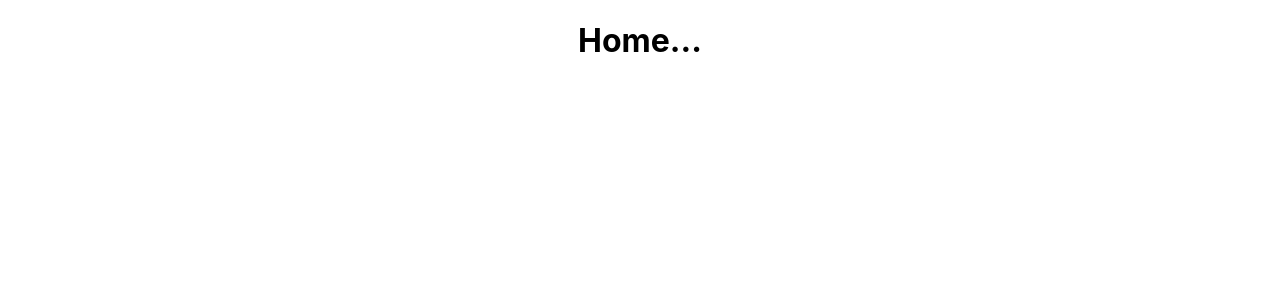
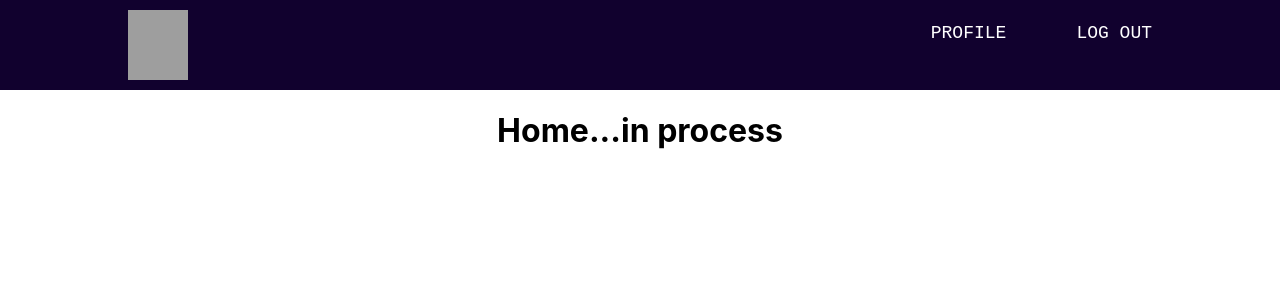
Before and after one commit to ZulyVargas/TASKAPP-FRONTEND, a React (Create React App) app: page /home in a window 1280 px wide. Shown: the top 300 px of the page. Built offline with nearby package versions, Linux system fonts and the light colour scheme; grey boxes are pictures that could not be loaded.

Commit message:
(3) in process. NavBar styles and context for auth(token).

```diff
--- a/src/App.js
+++ b/src/App.js
@@ -3,9 +3,12 @@ import {React} from 'react'
 import {Routes, Route} from 'react-router-dom'
 import LoginView from './components/views/LoginView';
 import Home from './components/views/Home'
+import AuthContextProvider from './contexts/DataContext';
 
 function App() {
   return (
+
+    <AuthContextProvider>
       <div className="App">
         <Routes>
           <Route path = '/' element = {<LoginView/>} />
@@ -13,6 +16,7 @@ function App() {
           <Route path = '/home' element = {<Home/>} />
         </Routes>
       </div>
+    </AuthContextProvider>
   );
 }
 
--- /dev/null
+++ b/src/components/NavBar.js
@@ -0,0 +1,25 @@
+import React from 'react';
+import { useNavigate } from 'react-router-dom';
+import '../styles/NavBar.scss'
+
+function NavBar(props){
+    const logo = 'https://cdn-icons-png.flaticon.com/512/1428/1428724.png';
+    const navigate = useNavigate();
+    return(
+        <header>
+            <div className="container">
+                <h1 className="logo"></h1>
+
+                <img src={logo} alt="Logo Task App" className="logo" width="60" height="70"/>
+                <nav>
+                    <ul>
+                    <li><a href="#">Profile</a></li>
+                    <li><a href="#" onClick={navigate('/login')} >Log Out</a></li>
+                    </ul>
+                </nav>
+            </div>
+        </header>
+    )
+}
+
+export default NavBar;
--- a/src/components/views/Home.js
+++ b/src/components/views/Home.js
@@ -1,12 +1,21 @@
-import React from 'react';
+import React, { useEffect, useState, useContext } from 'react';
+import NavBar from '../NavBar';
+import UseFetchGET from '../../utils/useFetchGET';
+import { AuthContext } from '../../contexts/DataContext';
+
 
 function Home() {
 
+    const {tokenUser, setUserToken} = useContext(AuthContext);
+    const [inHome, setInHome] = useState({inHome:true});
+    const url = 'http://localhost:8080/v1/auth';
 
     return (
-        <h1>Home...</h1>
+        <div>
+            <NavBar />
+            <h1>Home...in process</h1>
+        </div>
     )
-
 }
 
 
--- a/src/components/views/LoginView.js
+++ b/src/components/views/LoginView.js
@@ -1,9 +1,11 @@
-import React, { useEffect, useState} from 'react';
+import React, { useEffect, useState, useContext} from 'react';
 import '../../styles/Login.scss'
 import {Grid, Paper, Container, Avatar,TextField, Link, Alert} from '@mui/material'
 import Button from '../Button';
 import UseFetchPOST from '../../utils/useFetchPOST';
 import { useNavigate } from 'react-router-dom';
+import { AuthContext } from '../../contexts/DataContext';
+
 
 function LoginView() {
     const navigate = useNavigate();
@@ -12,12 +14,14 @@ function LoginView() {
     const [submit, setSubmit] = useState({submit : false});
     const [auth, setAuth] = useState({auth : false});
     const [error, setError] = useState({error : false});
+    const {token, setUserToken }= useContext(AuthContext);
 
     const url = 'http://localhost:8080/v1/auth';
 
-    const loginSuccess = () =>{
+    const loginSuccess = async (tk) =>{
         setAuth({auth : true});
-        navigate('/home')
+        setUserToken(tk);
+        navigate('/home');
     }
 
     useEffect(() =>{
@@ -25,13 +29,16 @@ function LoginView() {
         try {
             if (submit.submit){
                 UseFetchPOST(request)
-                .then(res => (res.data.hasOwnProperty('token') ? loginSuccess() : setError({error:true})));
+                .then(res => (res.data.hasOwnProperty('token') ? loginSuccess(res.data.token) : setError({error:true})));
+
             }
         } catch(e){
             console.log(e);
             setError(true);
+            setAuth({auth : false});
         }
     },[submit]);
+
 
 
     return (
@@ -51,7 +58,6 @@ function LoginView() {
                             fullWidth required  />
                     </form>
                     <Button id="login" content='Log in' type='submit' onClick={ () => {
-                            console.log('click');
                             setSubmit({submit : true})}} ></Button><br></br>
                     <Link href='#' id="forgotPasswd" >Forgot Password?</Link><br></br>
                     <Link href='#' id="newAccount" >Create new account! </Link>
--- /dev/null
+++ b/src/contexts/DataContext.js
@@ -0,0 +1,24 @@
+import React, { createContext, useState } from "react";
+
+export const AuthContext = createContext(null);
+
+const AuthContextProvider = (props) => {
+
+    const [tokenUser, setToken ] = useState({tokenUser:''});
+
+    const setUserToken = (token) => {
+        setToken({tokenUser: token});
+    }
+
+    return (
+        <AuthContext.Provider value = {{
+            tokenUser,
+            setUserToken
+        }}>
+            {props.children}
+        </AuthContext.Provider>
+
+    )
+}
+
+export default AuthContextProvider;
--- /dev/null
+++ b/src/styles/NavBar.scss
@@ -0,0 +1,72 @@
+@use './base.scss';
+
+
+.container {
+  margin: 0;
+  background: white;
+  font-family: monospace, sans-serif;
+  font-weight: 300;
+}
+
+.container {
+  width: 80%;
+  margin: 0 auto;
+}
+
+header {
+  background: base.$main-color;
+}
+
+header::after {
+  content: "";
+  display: table;
+  clear: both;
+}
+
+.logo {
+  float: left;
+  padding: 10px 0;
+}
+
+nav {
+  float: right;
+}
+
+nav ul {
+  margin: 0;
+  padding: 0;
+  list-style: none;
+}
+
+nav li {
+  display: inline-block;
+  margin-left: 70px;
+  padding-top: 23px;
+  position: relative;
+}
+
+nav a {
+  color: white;
+  text-decoration: none;
+  text-transform: uppercase;
+  font-size: 18px;
+}
+
+nav a:hover {
+  color: base.$second-color;
+}
+
+nav a::before {
+  content: "";
+  display: block;
+  height: 5px;
+  background-color: base.$second-color;
+  position: absolute;
+  top: 0;
+  width: 0%;
+  transition: all ease-in-out 250ms;
+}
+
+nav a:hover::before {
+  width: 100%;
+}
--- a/src/utils/useFetchGET.js
+++ b/src/utils/useFetchGET.js
@@ -1,27 +1,24 @@
-import {useState, useEffect} from 'react'
+let UseFetchGET = async (requestParams) => {
+    try {
+        var error = ''
+        const url = requestParams.url;
+        const headerRequest = new Headers({
+            'Authorization': 'BEARER ' + requestParams.token,
+            'Content-Type': 'application/json',
+            'Access-Control-Allow-Origin': '*'
+        });
 
-const UseFetchGET = url => {
-    const [data, setData] = useState([])
-    const [loading, setLoading] = useState(true)
-    const [error, setError] = useState(null)
+        const requestOptions = {
+            method: 'GET',
+            headers: headerRequest,
+        };
 
-    useEffect(() => async () =>{
-        const fetchPathGet = async () =>{
-            try {
-                let res = await fetch (url);
-                let data = await res.json()
-                setData(data)
-                setLoading(false)
-            } catch(error){
-                setLoading(false)
-                setError(error)
-            }
-        }
-            fetchPathGet()
-        }, [url])
-
-        return {data, loading, error}
+        var res = await fetch (url, requestOptions);
+        var data = await res.json();
+    } catch(e){
+        error = e.message;
+    }
+    return {res,data,error}
 }
 
-
 export default UseFetchGET;
```
Lines whose indentation alone changed are shown as unchanged.
